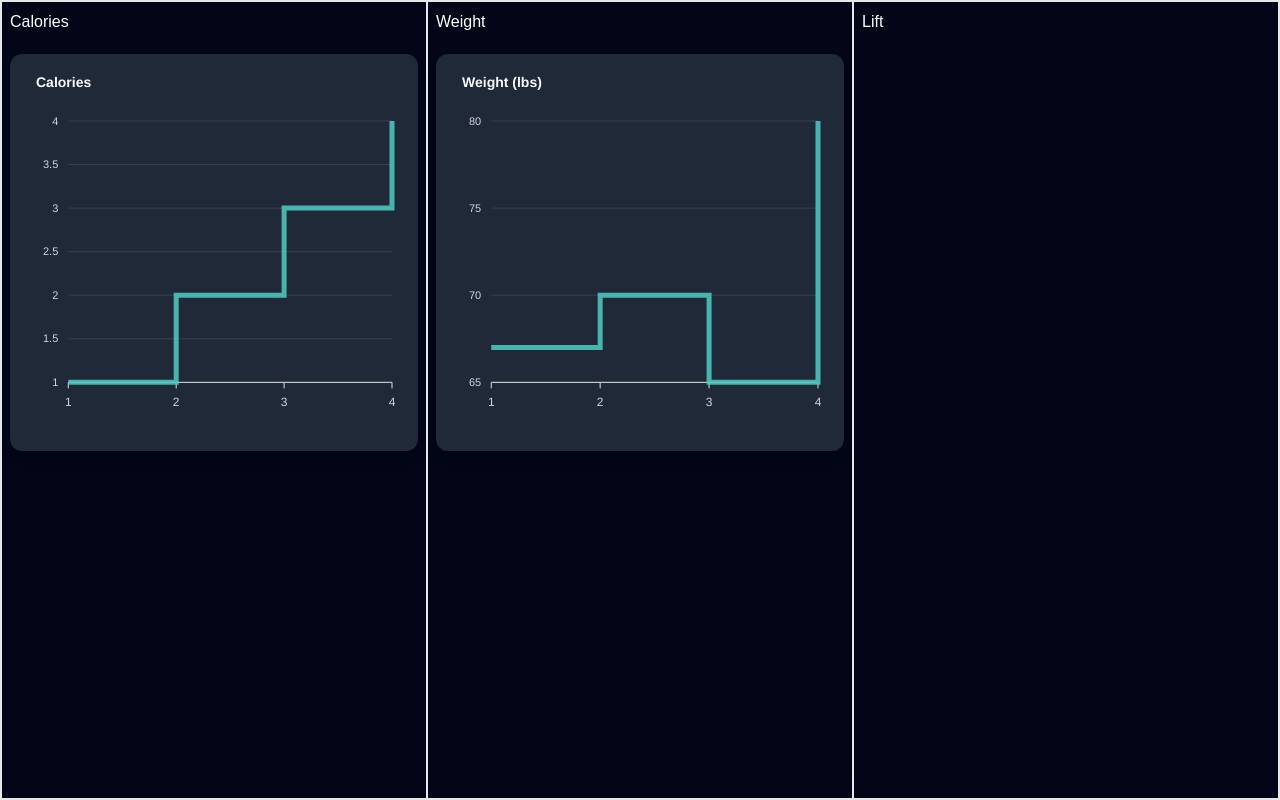
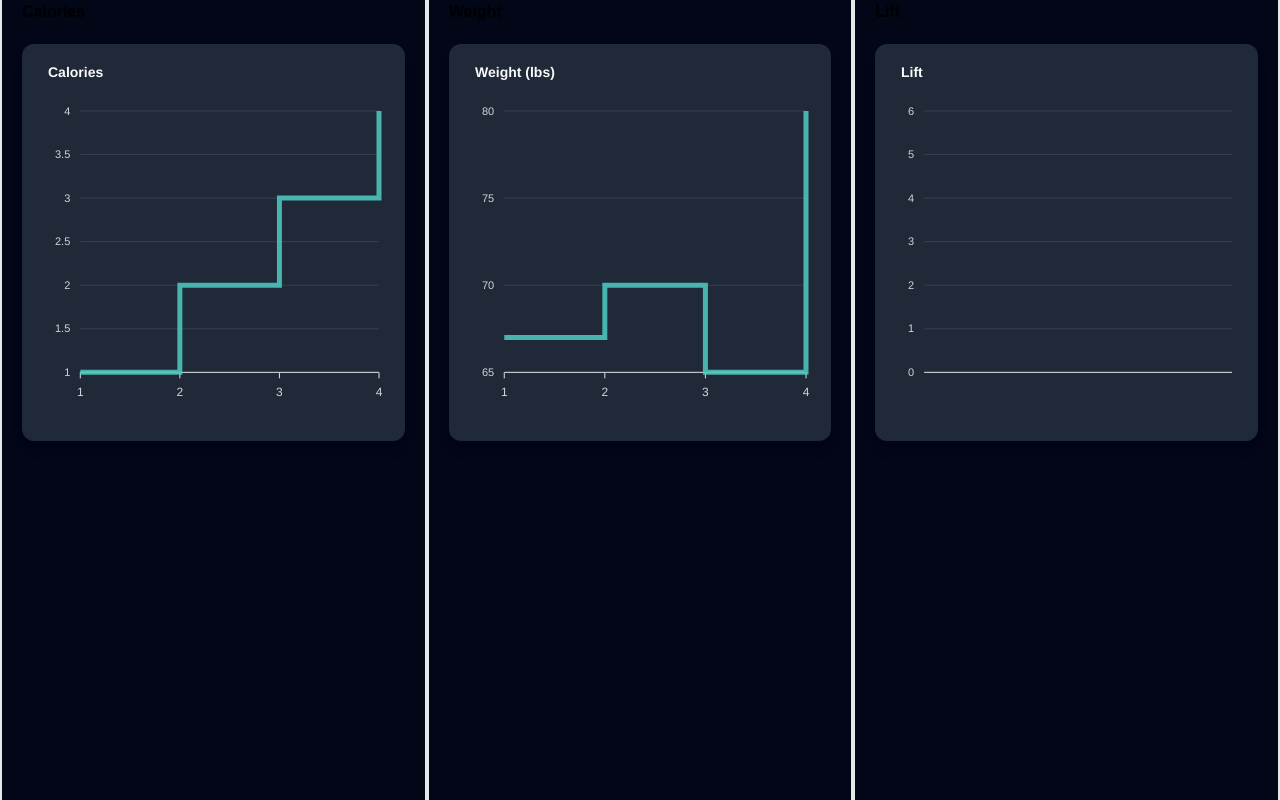
Before and after one commit to AdamsIncorporated/pump, a React app in the folder frontend/: page / in a window 1280 px wide. Built offline with nearby package versions, Linux system fonts and the light colour scheme.

Commit message:
got the grid working probaly has some basic clipping bugs I need to deep dive on

```diff
--- a/frontend/src/components/grid.tsx
+++ b/frontend/src/components/grid.tsx
@@ -2,27 +2,52 @@ import React from "react";
 import { PanelGroup, Panel, PanelResizeHandle } from "react-resizable-panels";
 import LineChart from "./lineChart";
 
+// Reusable Panel component
+const DataPanel = ({ title, data, bgColor, chartTitle }) => {
+  return (
+    <Panel minSize={20} className="border-x-2">
+      <div className="flex group">
+        <div
+          className={`bg-${bgColor}-200 group-hover:${bgColor}-300 duration-300 ease-in w-fit text-black font-bold px-5`}
+        >
+          {title}
+        </div>
+        <div
+          className={`bg-${bgColor}-100 group-hover:${bgColor}-200 duration-300 ease-in w-1/2 rounded-l-none rounded-r-full`}
+
+        ></div>
+      </div>
+      <div className="m-5">
+        <LineChart chartTitle={chartTitle} data={data} />
+      </div>
+    </Panel>
+  );
+};
+
 export default function Grid() {
   return (
-    <div className="h-screen border">
+    <div className="h-screen">
       <PanelGroup autoSaveId="persistence" direction="horizontal">
-        <Panel minSize={20} className="border border-2-white p-2">
-          Calories
-          <div className="my-5">
-            <LineChart chartTitle="Calories" data={[1, 2, 3, 4]} />
-          </div>
-        </Panel>
+        <DataPanel
+          title="Calories"
+          data={[1, 2, 3, 4]}
+          bgColor="red"
+          chartTitle="Calories"
+        />
         <PanelResizeHandle />
-        <Panel minSize={20} className="border border-2-white p-2">
-          Weight
-          <div className="my-5">
-            <LineChart chartTitle="Weight (lbs)" data={[67, 70, 65, 80]} />
-          </div>
-        </Panel>
+        <DataPanel
+          title="Weight"
+          data={[67, 70, 65, 80]}
+          bgColor="blue"
+          chartTitle="Weight (lbs)"
+        />
         <PanelResizeHandle />
-        <Panel minSize={20} className="border border-2-white p-2">
-          Lift
-        </Panel>
+        <DataPanel
+          title="Lift"
+          data={[]}
+          bgColor="yellow"
+          chartTitle="Lift"
+        />
       </PanelGroup>
     </div>
   );
```
